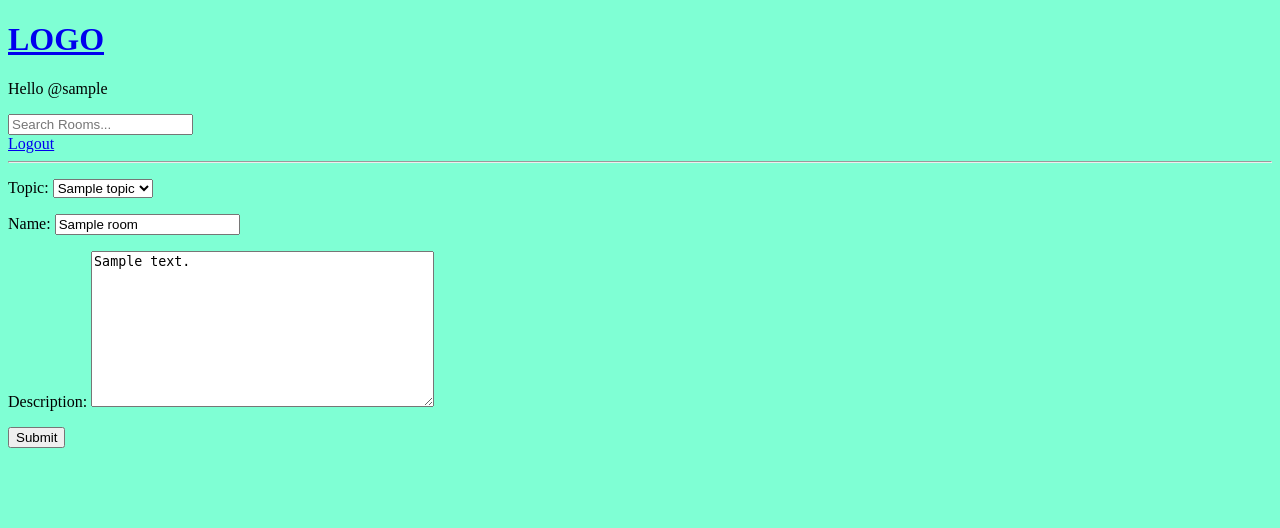
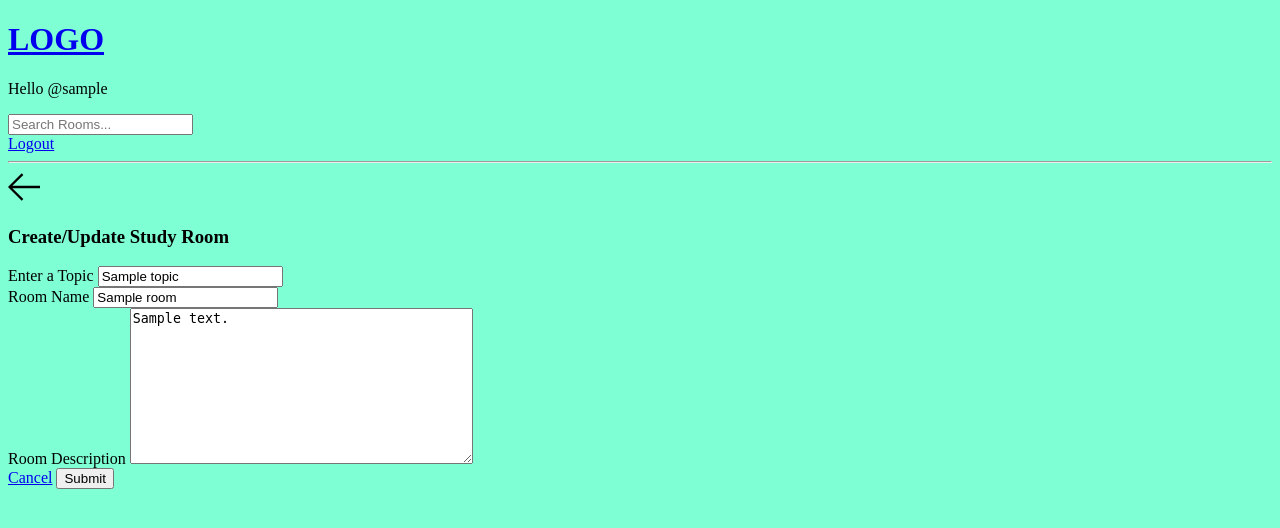
Before and after one commit to IsmailDhanto/StudyBud, a Django app: page /update-room/1/ in a window 1280 px wide. Shown: the top 528 px of the page. Run offline with Django 4.2, Linux system fonts and the light colour scheme; a user stored in the database is signed in; tables that the repository leaves empty hold one stand-in row (values such as "Sample post").

Commit message:
the new room creating form

```diff
--- a/base/templates/base/room_form.html
+++ b/base/templates/base/room_form.html
@@ -1,9 +1,71 @@
-{% extends 'main.html' %} {% block content %}
-<div>
-  <form action="" method="post">
-    {% csrf_token %} {{ form.as_p }}
-    <input type="submit" value="Submit" />
-  </form>
-</div>
+{% extends 'main.html' %}
+  {% block content %}
+  <main class="create-room layout">
+    <div class="container">
+      <div class="layout__box">
+        <div class="layout__boxHeader">
+          <div class="layout__boxTitle">
+            <a href="{% url 'home' %}">
+              <svg version="1.1" xmlns="http://www.w3.org/2000/svg" width="32" height="32" viewBox="0 0 32 32">
+                <title>arrow-left</title>
+                <path
+                  d="M13.723 2.286l-13.723 13.714 13.719 13.714 1.616-1.611-10.96-10.96h27.625v-2.286h-27.625l10.965-10.965-1.616-1.607z">
+                </path>
+              </svg>
+            </a>
+            <h3>Create/Update Study Room</h3>
+          </div>
+        </div>
+        <div class="layout__body">
+          <form class="form" action="" method="post">
+            {% csrf_token %}
 
+            <div class="form__group">
+              <label for="room_topic">Enter a Topic</label>
+              <input required type="text" value="{{room.topic.name}}" name="topic" list="topic-list" />
+              <datalist id="topic-list">
+                <select  id="room_topic">
+                  {% for topic in topics %}
+                  <option value="{{topic.name}}">{{topic.name}}</option>
+                  {% endfor %}
+                </select>
+              </datalist>
+
+            </div>
+
+            <div class="form__group">
+              <label for="room_name">Room Name</label>
+              {{form.name}}
+            </div>
+
+            <div class="form__group">
+              <label for="room_description">Room Description</label>
+              {{form.description}}
+            </div>
+
+
+            <!-- <div class="form__group">
+              <label for="room_topic">Topic</label>
+              <input required type="text" name="topic" id="room_topic" list="topic-list" />
+              <datalist id="topic-list">
+                <select id="room_topic">
+                  <option value="">Select your topic</option>
+                  <option value="Python">Python</option>
+                  <option value="Django">Django</option>
+                </select>
+              </datalist>
+
+            </div> -->
+
+
+
+            <div class="form__action">
+              <a class="btn btn--dark" href="index.html">Cancel</a>
+              <button class="btn btn--main" type="submit">Submit</button>
+            </div>
+          </form>
+        </div>
+      </div>
+    </div>
+  </main>
 {% endblock %}
```
